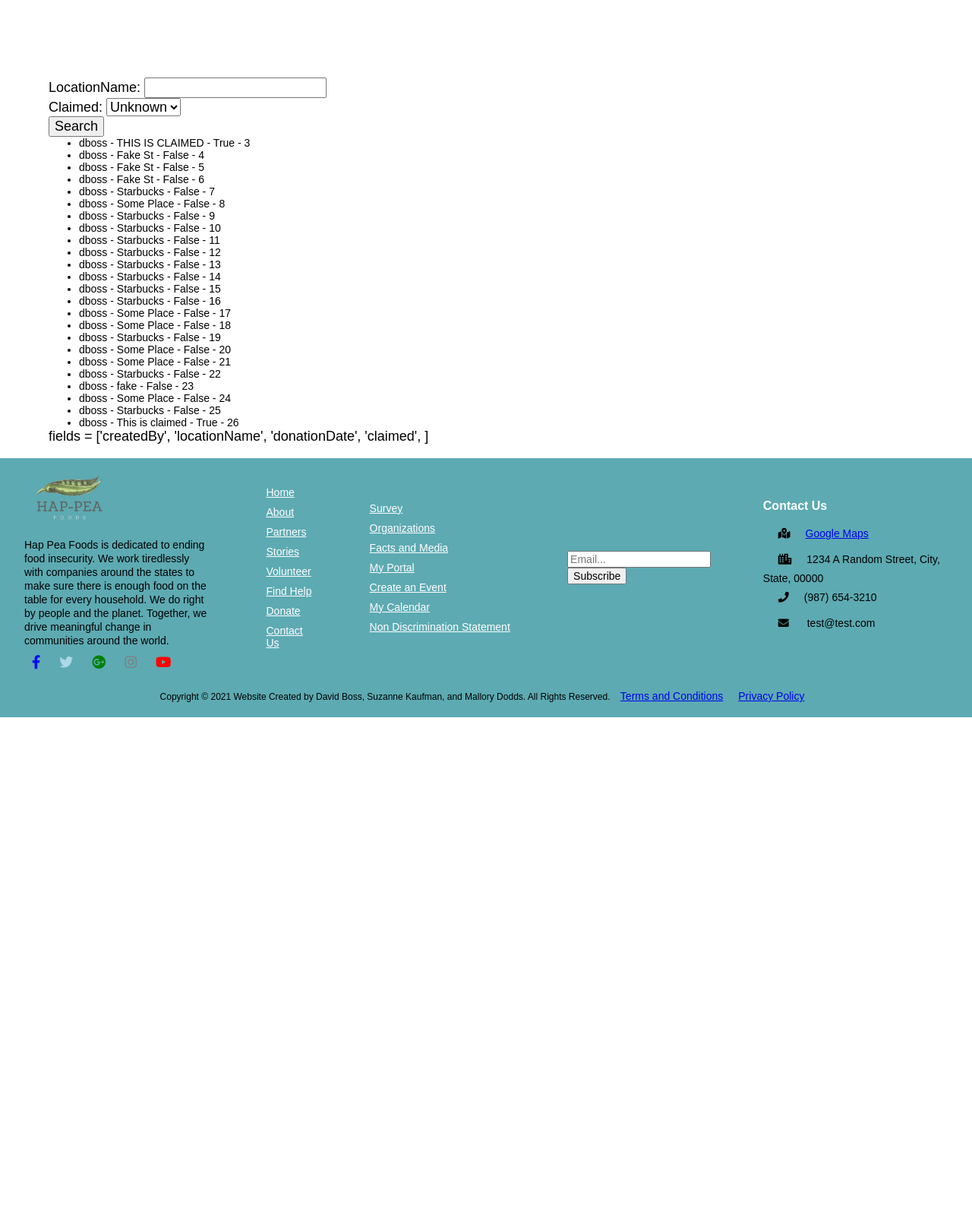
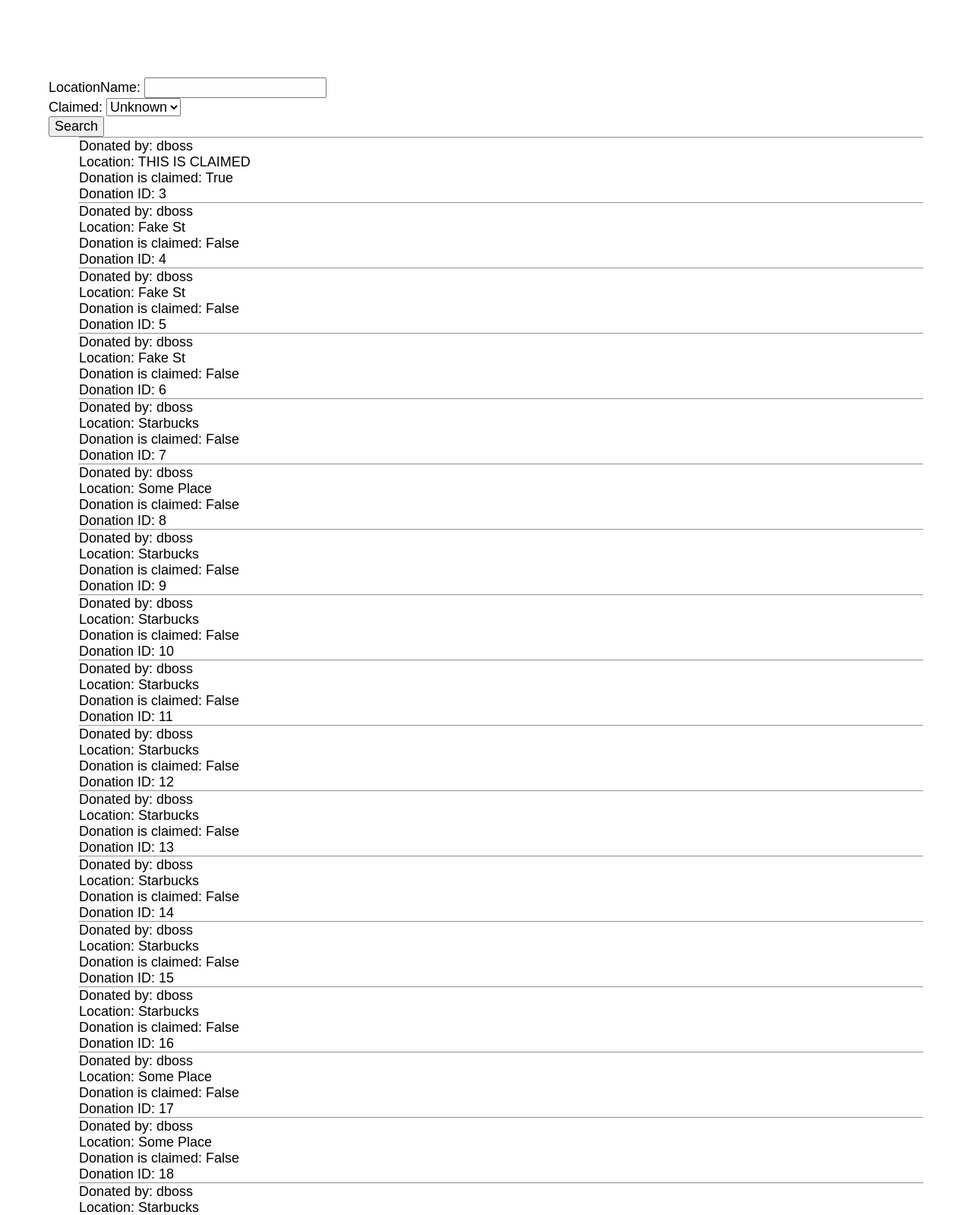
Before and after one commit to dmjefe/hap_pea_foods, a Django app: page /donate/search/ in a window 1280 px wide. Shown: the part 361-1960 px from the top of the page at 76% size. Before the commit the page ends 1305 px from the top, so only its background shows below. Run offline with Django 3.2, Linux system fonts and the light colour scheme; data comes from the database, SQL or seed files in the repository.

Commit message:
CLeaned up donation list

```diff
--- a/donations/templates/donations/donations_list.html
+++ b/donations/templates/donations/donations_list.html
@@ -20,7 +20,11 @@
     </form>
     <ul>
     {% for donation in filter.qs %}
-      <li>{{ donation.createdBy }} - {{ donation.locationName }} - {{donation.claimed}} - {{donation.pk}}</li>
+      <hr>
+      <p>Donated by: {{ donation.createdBy }}</p>
+      <p>Location: {{ donation.locationName }}</p>
+      <p>Donation is claimed: {{donation.claimed}}</p>
+      <p>Donation ID: {{donation.pk}}</p>
     {% endfor %}
     </ul>
 
```
